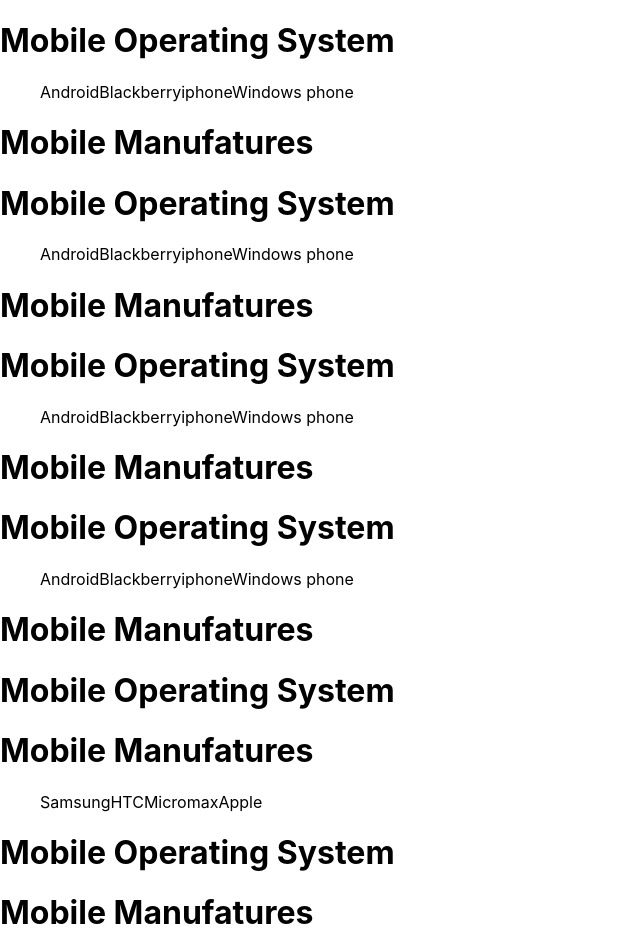
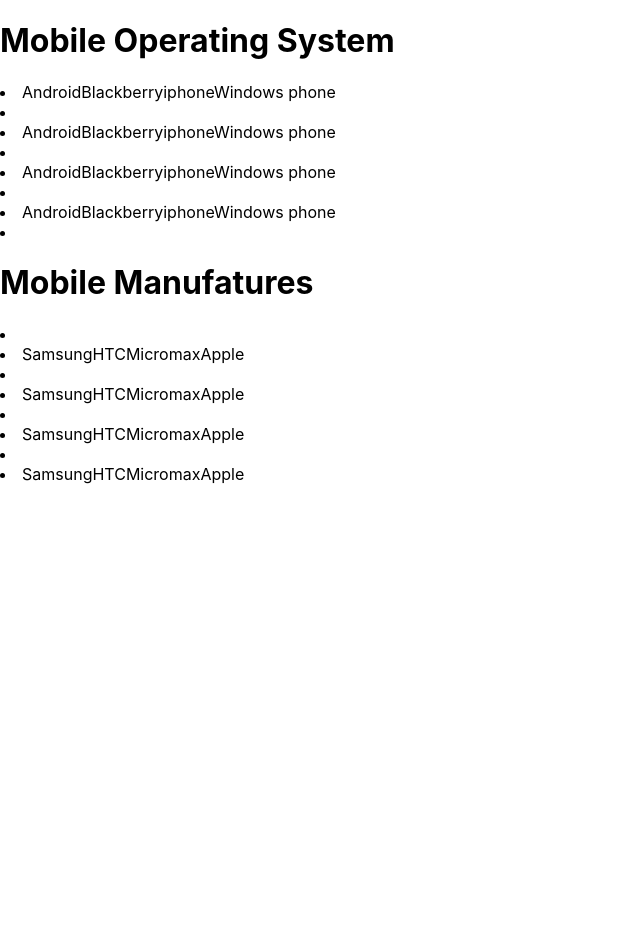
Before and after one commit to Soubhagya118/react-intro, a React (Create React App) app: page / in a window 1280 px wide. Shown: the top 952 px of the page, without its empty margins (0-640 px from the left). After the commit the page ends 800 px from the top, so only its background shows below. Built offline with nearby package versions, Linux system fonts and the light colour scheme.

Commit message:
added some more trail

```diff
--- a/src/App.js
+++ b/src/App.js
@@ -6,9 +6,11 @@
   const manu=["Samsung", "HTC","Micromax","Apple"]
   return (
     <>
+     <h1>Mobile Operating System</h1>
     {product.map((user)=>(
       <User product={product}/>
     ))}
+      <h1>Mobile Manufatures</h1>
     {manu.map((user)=>(
       <User manu={manu}/>
     ))}
@@ -19,10 +21,10 @@
 function User({product,manu}){
   return(
     <div>
-      <h1>Mobile Operating System</h1>
-  <ul>{product}</ul>
-    <h1>Mobile Manufatures</h1>
-    <ul>{manu}</ul>
+
+  <li>{product}</li>
+
+    <li>{manu}</li>
     </div>
   )
 }
```
